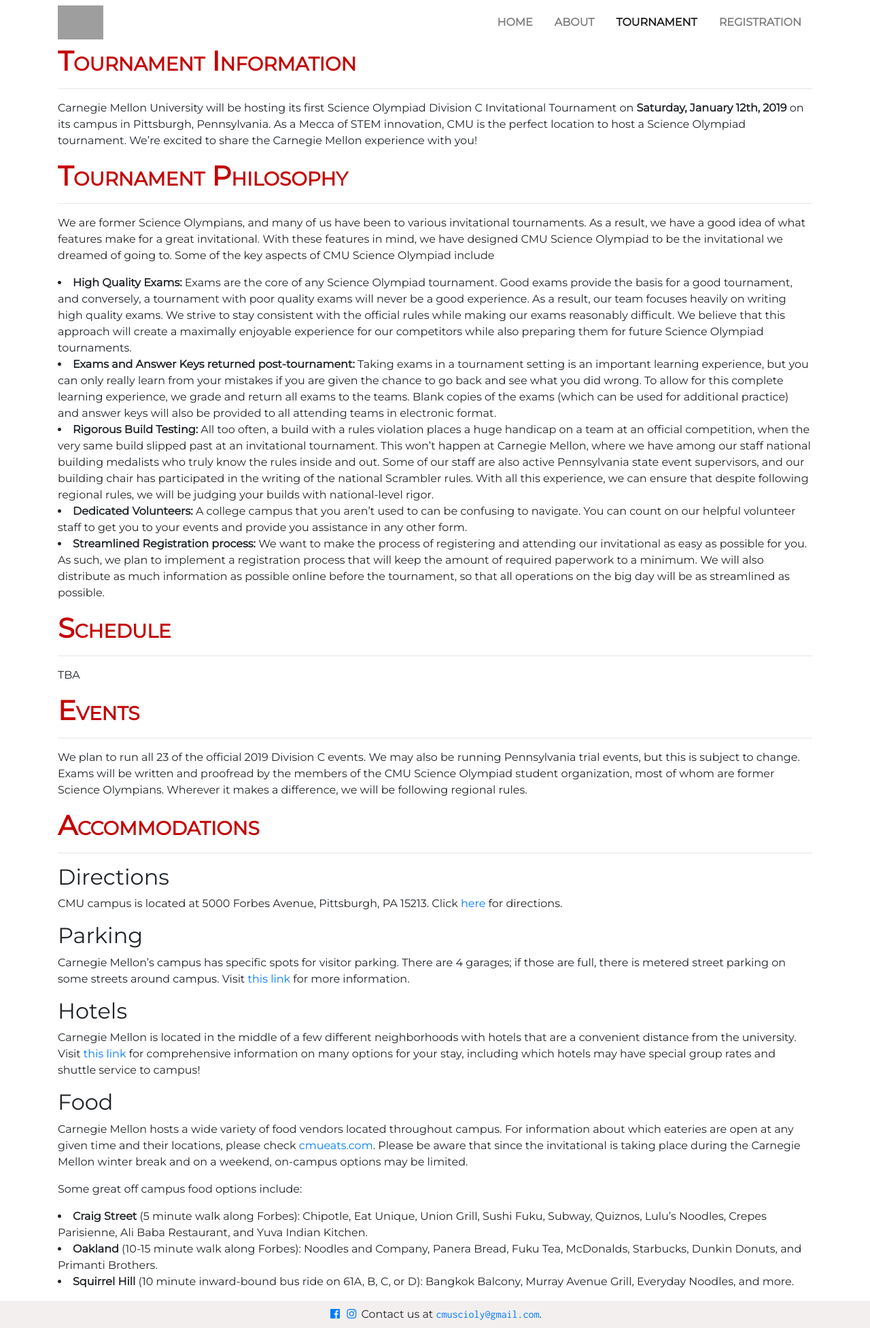
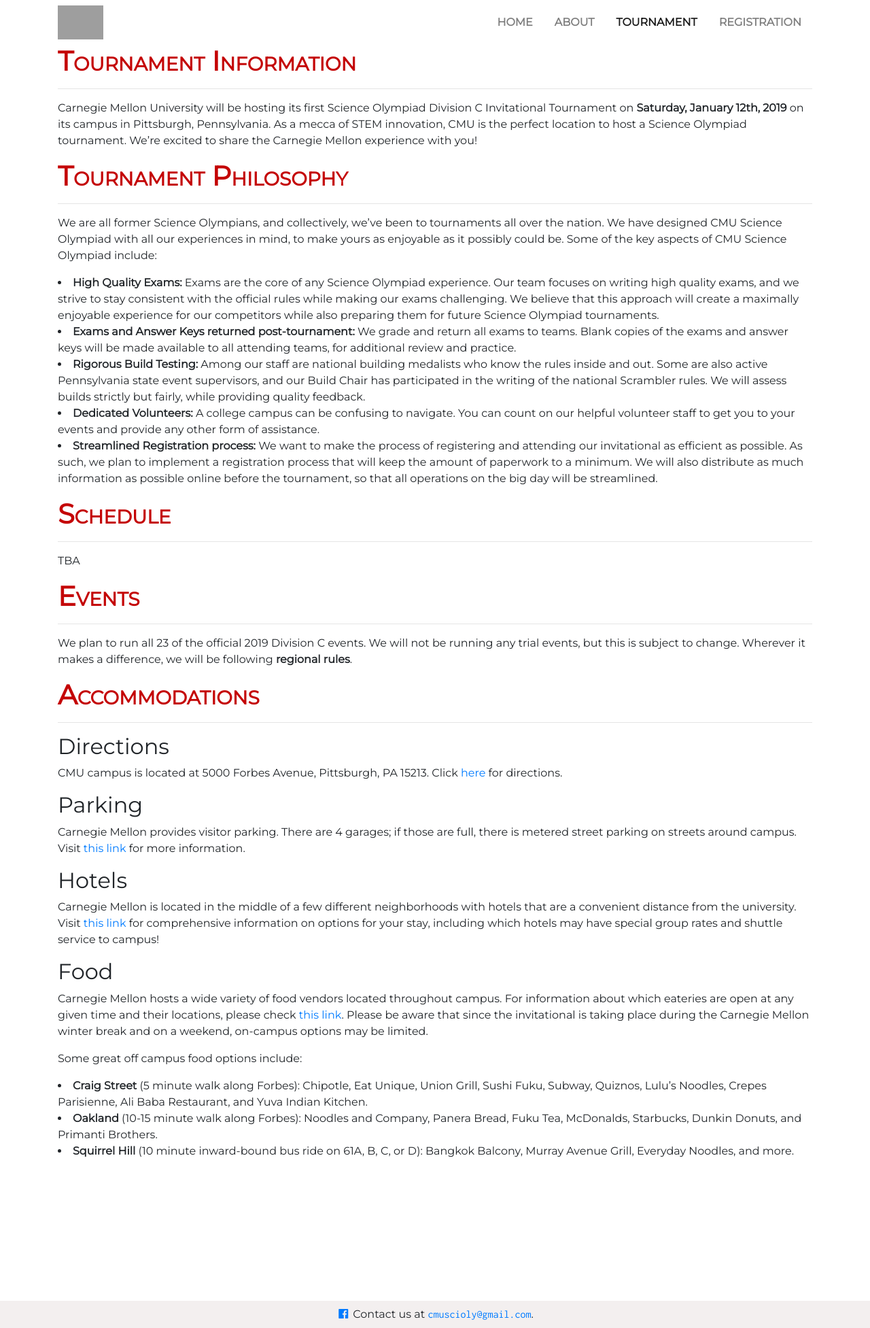
Before and after one commit to cmuscioly/cmuscioly.github.io, a Jekyll site: the page built from tournament.md, in a window 1280 px wide. Shown: the whole page at 68% size. Built offline with Jekyll 4.4.1, drawn with Linux system fonts in a browser that asks for light colours; nearby versions of some CDN libraries; grey boxes are pictures that could not be loaded.

Commit message:
More edits

```diff
--- a/_includes/contact.html
+++ b/_includes/contact.html
@@ -23,7 +23,6 @@
 <footer class="footer">
   <div class="container">
     <a href="https://www.reddit.com/r/GarlicBreadMemes/" ><i class="fab fa-facebook"></i></a>
-    <a href="https://www.reddit.com/r/GarlicBreadMemes/"><i href="#" class="fab fa-instagram"></i></a>
     Contact us at <a href="mailto:cmuscioly@gmail.com"><span class="code">cmuscioly@gmail.com</span></a>.
   </div>
 </footer>
--- a/tournament.md
+++ b/tournament.md
@@ -7,29 +7,22 @@
 # Tournament Information
 <hr>
 Carnegie Mellon University will be hosting its first Science Olympiad Division C Invitational Tournament on **Saturday, January 12th, 2019** on its campus in Pittsburgh, Pennsylvania.
-As a Mecca of STEM innovation, CMU is the perfect location to host a Science Olympiad tournament.
+As a mecca of STEM innovation, CMU is the perfect location to host a Science Olympiad tournament.
 We’re excited to share the Carnegie Mellon experience with you!
 
 # Tournament Philosophy
 <hr>
 
-We are former Science Olympians, and many of us have been to various invitational tournaments. As a result, we have a good idea of what features make for a great invitational. With these features in mind, we have designed CMU Science Olympiad to be the invitational we dreamed of going to. Some of the key aspects of CMU Science Olympiad include
-- **High Quality Exams:** Exams are the core of any Science Olympiad tournament. Good exams provide the basis for a good tournament, and conversely, a tournament
-with poor quality exams will never be a good experience. As a result, our team focuses heavily on writing high quality exams. We strive to stay consistent
-with the official rules while making our exams reasonably difficult. We believe that this approach will create a maximally enjoyable experience for our competitors while
+We are all former Science Olympians, and collectively, we’ve been to tournaments all over the nation. We have designed CMU Science Olympiad with all our experiences in mind, to make yours as enjoyable as it possibly could be. Some of the key aspects of CMU Science Olympiad include:
+- **High Quality Exams:** Exams are the core of any Science Olympiad experience. Our team focuses on writing high quality exams, and we strive to stay consistent with the official rules while making our exams challenging. We believe that this approach will create a maximally enjoyable experience for our competitors while
 also preparing them for future Science Olympiad tournaments.
-- **Exams and Answer Keys returned post-tournament:** Taking exams in a tournament setting is an important learning experience, but you can only really learn from your mistakes
-if you are given the chance to go back and see what you did wrong. To allow for this complete learning experience, we grade and return all exams to the teams. Blank copies
-of the exams (which can be used for additional practice) and answer keys will also be provided to all attending teams in electronic format.
-- **Rigorous Build Testing:** All too often, a build with a rules violation places a huge handicap on a team at an official competition, when the very same build slipped
-past at an invitational tournament. This won't happen at Carnegie Mellon, where we have among our staff national building medalists who truly know the rules inside and out.
-Some of our staff are also active Pennsylvania state event supervisors, and our building chair has participated in the writing of the national Scrambler rules. With
-all this experience, we can ensure that despite following regional rules, we will be judging your builds with national-level rigor.
-- **Dedicated Volunteers:** A college campus that you aren't used to can be confusing to navigate. You can count on our helpful volunteer staff to get you to your events and provide
-you assistance in any other form.
-- **Streamlined Registration process:** We want to make the process of registering and attending our invitational as easy as possible for you. As such, we plan to implement a registration
-process that will keep the amount of required paperwork to a minimum. We will also distribute as much information as possible online before the tournament, so that all operations on the big
-day will be as streamlined as possible.
+- **Exams and Answer Keys returned post-tournament:** We grade and return all exams to teams. Blank copies of the exams and answer keys will be made available to all attending teams, for additional review and practice.
+- **Rigorous Build Testing:** Among our staff are national building medalists who know the rules inside and out. Some are also active Pennsylvania state event supervisors, and our Build Chair has participated in the writing of the national Scrambler rules. We will assess builds strictly but fairly, while providing quality feedback.
+- **Dedicated Volunteers:** A college campus can be confusing to navigate. You can count on our helpful volunteer staff to get you to your events and provide
+any other form of assistance.
+- **Streamlined Registration process:** We want to make the process of registering and attending our invitational as efficient as possible. As such, we plan to implement a registration
+process that will keep the amount of paperwork to a minimum. We will also distribute as much information as possible online before the tournament, so that all operations on the big
+day will be streamlined.
 
 # Schedule
 <hr>
@@ -37,29 +30,27 @@
 
 # Events
 <hr>
-We plan to run all 23 of the official 2019 Division C events. We may also be running Pennsylvania trial events, but this is subject to change. Exams will be written and proofread by the members of the CMU Science Olympiad
-student organization, most of whom are former Science Olympians. Wherever it makes a difference, we will be following regional rules.
+We plan to run all 23 of the official 2019 Division C events. We will not be running any trial events, but this is subject to change. Wherever it makes a difference, we will be following **regional rules**.
 
 # Accommodations
 <hr>
 
 ## Directions
 
-CMU campus is located at 5000 Forbes Avenue, Pittsburgh, PA 15213. Click [here](https://www.google.com/maps?saddr=My+Location&daddr=Carnegie+Mellon+University) for directions.
+CMU campus is located at 5000 Forbes Avenue, Pittsburgh, PA 15213. Click <a href="https://www.google.com/maps?saddr=My+Location&daddr=Carnegie+Mellon+University" target="_blank">here</a> for directions.
 
 ## Parking
 
-Carnegie Mellon’s campus has specific spots for visitor parking. There are 4 garages; if those are full, there is metered street parking on some streets around campus. Visit [this link](https://www.cmu.edu/visit/maps-parking-transportation.html)
-for more information.
+Carnegie Mellon provides visitor parking. There are 4 garages; if those are full, there is metered street parking on streets around campus. Visit <a href="https://www.cmu.edu/visit/maps-parking-transportation.html" target="_blank">this link</a> for more information.
 
 
 ## Hotels
 
-Carnegie Mellon is located in the middle of a few different neighborhoods with hotels that are a convenient distance from the university. Visit [this link](https://admission.enrollment.cmu.edu/pages/accommodations) for comprehensive information on many options for your stay, including which hotels may have special group rates and shuttle service to campus!
+Carnegie Mellon is located in the middle of a few different neighborhoods with hotels that are a convenient distance from the university. Visit <a href="https://admission.enrollment.cmu.edu/pages/accommodations" target="_blank">this link</a> for comprehensive information on options for your stay, including which hotels may have special group rates and shuttle service to campus!
 
 ## Food
 
-Carnegie Mellon hosts a wide variety of food vendors located throughout campus. For information about which eateries are open at any given time and their locations, please check [cmueats.com](cmueats.com). Please be aware that since the invitational is taking place during the Carnegie Mellon winter break and on a weekend, on-campus options may be limited.
+Carnegie Mellon hosts a wide variety of food vendors located throughout campus. For information about which eateries are open at any given time and their locations, please check <a href="http://cmueats.com" target="_blank">this link</a>. Please be aware that since the invitational is taking place during the Carnegie Mellon winter break and on a weekend, on-campus options may be limited.
 
 Some great off campus food options include:
 
```
Also changed, not shown: about.md (+12 -12 lines).
